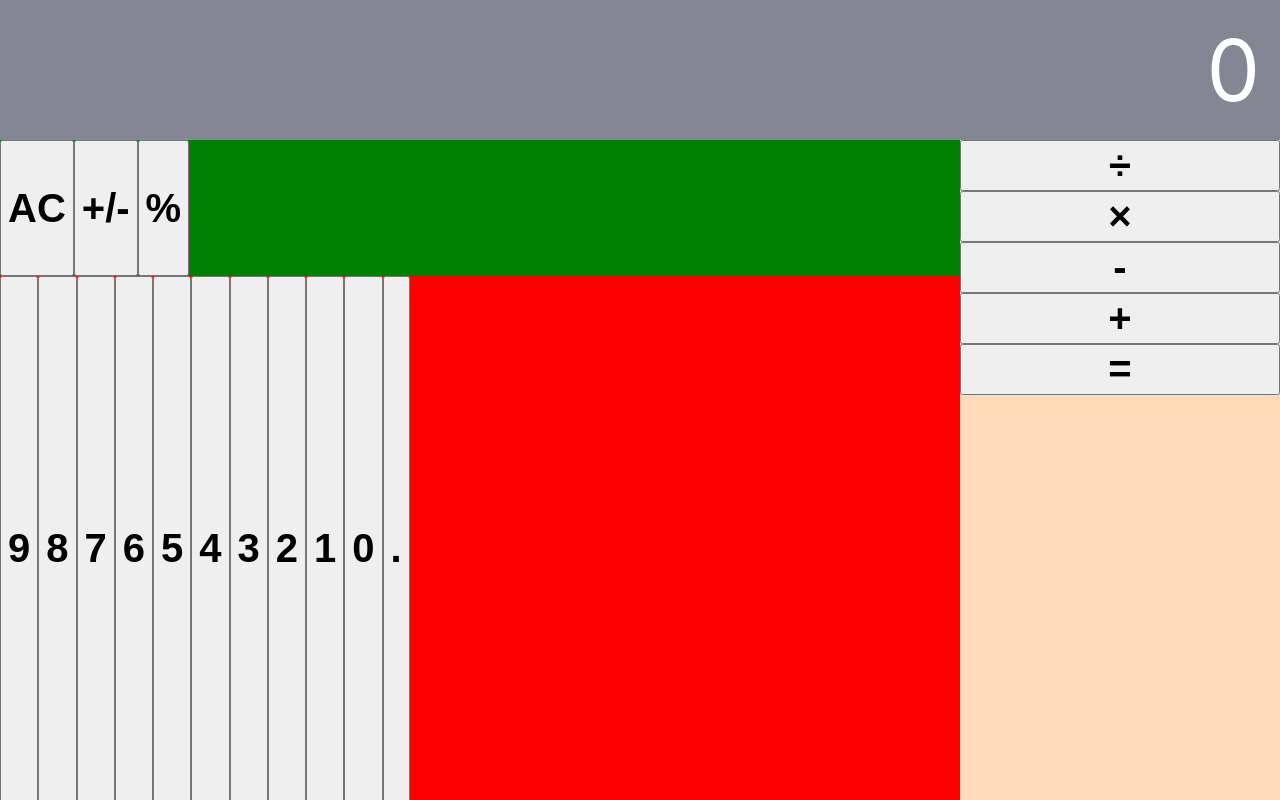
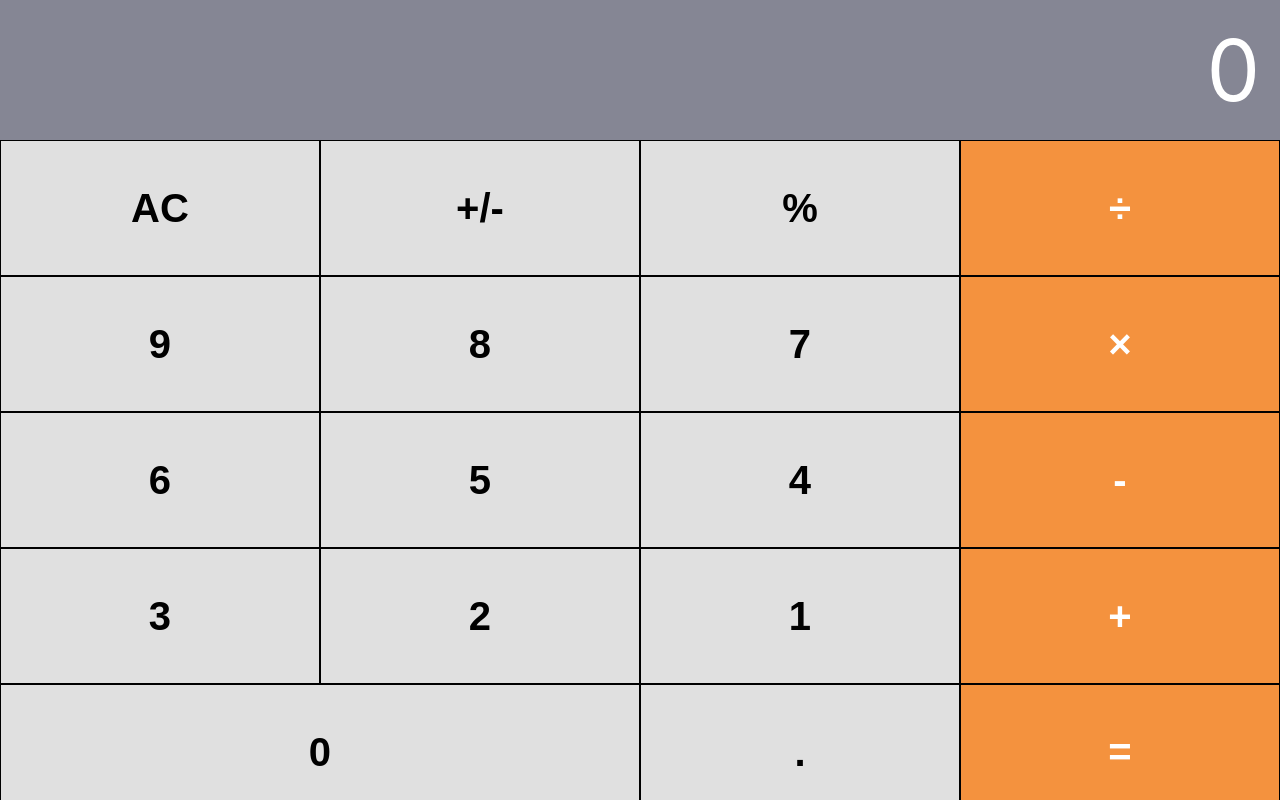
Before and after one commit to tomyang11/calculator, a React (Create React App) app: page / in a window 1280 px wide. Built offline with nearby package versions, Linux system fonts and the light colour scheme.

Commit message:
Finished

```diff
--- a/src/components/KeyPad/Button.js
+++ b/src/components/KeyPad/Button.js
@@ -1,14 +1,36 @@
-import React from 'react';
+import React from "react";
 
-import styles from './Button.module.css';
+import styles from "./Button.module.css";
 
 const Button = (props) => {
+	function clickHandler() {
+		props.onClick(props.value);
+	}
 
-    function clickHandler() {
-        props.onClick(props.value);
+	let operationButton = false;
+	if (
+		props.value === "+" ||
+		props.value === "-" ||
+		props.value === "×" ||
+		props.value === "÷" ||
+		props.value === "="
+	) {
+		operationButton = true;
+	}
+
+    let zeroButton = false;
+    if (props.value === '0') {
+        zeroButton = true;
     }
 
-    return <button className={styles.button} onClick={clickHandler}>{props.value}</button>
-}
+	return (
+		<button
+			className={`${styles.button} ${operationButton && styles.operation} ${zeroButton && styles.zero}`}
+			onClick={clickHandler}
+		>
+			{props.value}
+		</button>
+	);
+};
 
 export default Button;
--- a/src/components/KeyPad/Button.module.css
+++ b/src/components/KeyPad/Button.module.css
@@ -6,4 +6,28 @@
     align-items: center;
     font-size: 40px;
     font-weight: bold;
+    background-color: #E0E0E0;
+    color: black;
+    width: 33.33333%;
+    border-style: solid;
+    border-width: 1px;
 }
+
+.button.operation {
+    background-color: #F4923E;
+    color: white;
+    width: 100%;
+    height: 20%;
+}
+
+.button.zero {
+    width: 66.66666%;
+}
+
+.button:hover {
+    background-color: #c7c7c7;
+}
+
+.button.operation:hover {
+    background-color: #f6821c;
+}
--- a/src/components/KeyPad/KeyPad.js
+++ b/src/components/KeyPad/KeyPad.js
@@ -9,12 +9,12 @@ const KeyPad = (props) => {
 		<div className={styles.keypad}>
             <div className={styles['keypad-leftside']}>
                 <div className={styles['keypad-specialbtn']}>
-                    <Button className={`${styles['grey-buttons']}`} onClick={props.onClick} id={15} value={"AC"} />
+                    <Button onClick={props.onClick} id={15} value={"AC"} />
                     <Button onClick={props.onClick} id={16} value={"+/-"} />
                     <Button onClick={props.onClick} id={17} value={"%"} />
                 </div>
                 <div className={styles['keypad-numbers']}>
-                    <Button className={`${styles['grey-buttons']}`} onClick={props.onClick} id={9} value={'9'} />
+                    <Button onClick={props.onClick} id={9} value={'9'} />
                     <Button onClick={props.onClick} id={8} value={'8'} />
                     <Button onClick={props.onClick} id={7} value={'7'} />
                     <Button onClick={props.onClick} id={6} value={'6'} />
@@ -29,7 +29,7 @@ const KeyPad = (props) => {
             </div>
             <div className={styles['keypad-rightside']}>
                 <div className={styles['keypad-operations']}>
-                    <Button className={`${styles['orange-buttons']}`} onClick={props.onClick} id={10} value={"÷"} />
+                    <Button onClick={props.onClick} id={10} value={"÷"} />
                     <Button onClick={props.onClick} id={11} value={"×"} />
                     <Button onClick={props.onClick} id={12} value={"-"} />
                     <Button onClick={props.onClick} id={13} value={"+"} />
--- a/src/components/KeyPad/KeyPad.module.css
+++ b/src/components/KeyPad/KeyPad.module.css
@@ -45,13 +45,3 @@
     width: 100%;
     height: 100%;
 }
-
-.grey-buttons {
-    background-color: #E0E0E0;
-    color: black;
-}
-
-.orange-buttons {
-    background-color: #F4923E;
-    color: white;
-}
```
